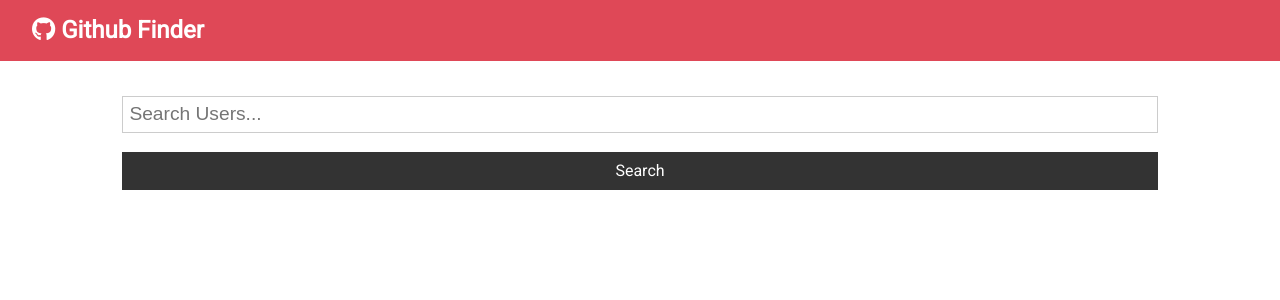
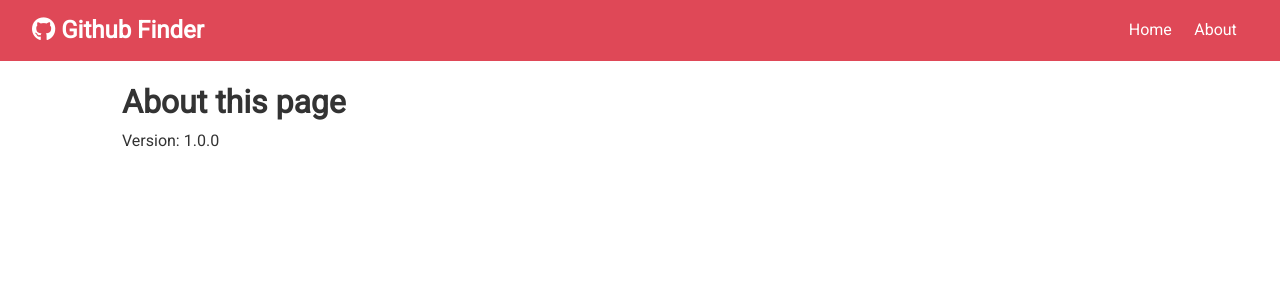
Before and after one commit to xhw1105/github-finder-challenge, a React (Create React App) app: page /about in a window 1280 px wide. Shown: the top 300 px of the page. Built offline with nearby package versions, Linux system fonts and the light colour scheme.

Commit message:
added routes and the about page.

```diff
--- a/package.json
+++ b/package.json
@@ -9,6 +9,7 @@
     "axios": "^0.21.0",
     "react": "^17.0.1",
     "react-dom": "^17.0.1",
+    "react-router-dom": "^5.2.0",
     "react-scripts": "4.0.1",
     "web-vitals": "^0.2.4"
   },
--- a/src/App.js
+++ b/src/App.js
@@ -1,9 +1,11 @@
-import React, { Component } from "react";
+import React, { Component, Fragment } from "react";
+import { BrowserRouter as Router, Switch, Route } from "react-router-dom";
 import "./App.css";
 import Navbar from "./components/layout/Navbar";
 import Users from "./components/users/Users";
 import Search from "./components/users/Search";
 import Alert from "./components/layout/Alert";
+import About from "./components/pages/About";
 import axios from "axios";
 
 class App extends Component {
@@ -30,10 +32,17 @@
   };
   render() {
     return (
+      <Router>
         <div className='App'>
           <Navbar />
           <div className='container'>
             <Alert alert={this.state.alert} />
+            <Switch>
+              <Route
+                exact
+                path='/'
+                render={(props) => (
+                  <Fragment>
                     <Search
                       searchUsers={this.searchUsers}
                       clearUsers={this.clearUsers}
@@ -41,8 +50,14 @@
                       setAlert={this.setAlert}
                     />
                     <Users users={this.state.users} />
+                  </Fragment>
+                )}
+              />
+              <Route exact path='/about' component={About} />
+            </Switch>
           </div>
         </div>
+      </Router>
     );
   }
 }
--- a/src/components/layout/Navbar.js
+++ b/src/components/layout/Navbar.js
@@ -1,5 +1,6 @@
 import React from "react";
 import PropTypes from "prop-types";
+import { Link } from "react-router-dom";
 
 const Navbar = (props) => {
   return (
@@ -7,6 +8,12 @@
       <h1>
         <i className={props.icon} /> {props.title}
       </h1>
+      <ul>
+        <li>
+          <Link to='/'>Home</Link>
+          <Link to='/about'>About</Link>
+        </li>
+      </ul>
     </nav>
   );
 };
--- /dev/null
+++ b/src/components/pages/About.js
@@ -0,0 +1,12 @@
+import React, { Fragment } from "react";
+
+function About() {
+  return (
+    <Fragment>
+      <h1>About this page</h1>
+      <p> Version: 1.0.0</p>
+    </Fragment>
+  );
+}
+
+export default About;
```
Also changed, not shown: 2 other files (tests, documents, lock files or other folders). Lines whose indentation alone changed are shown as unchanged.
